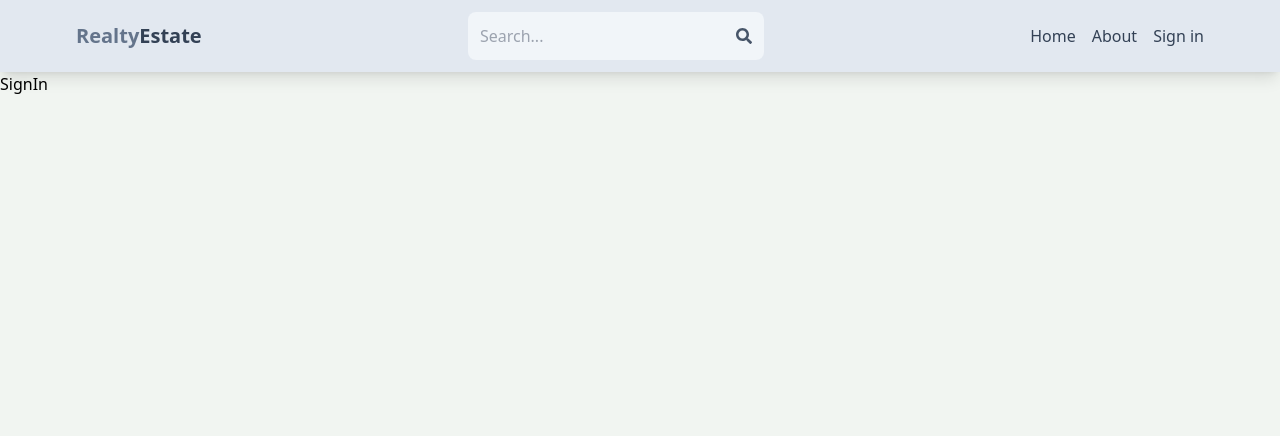
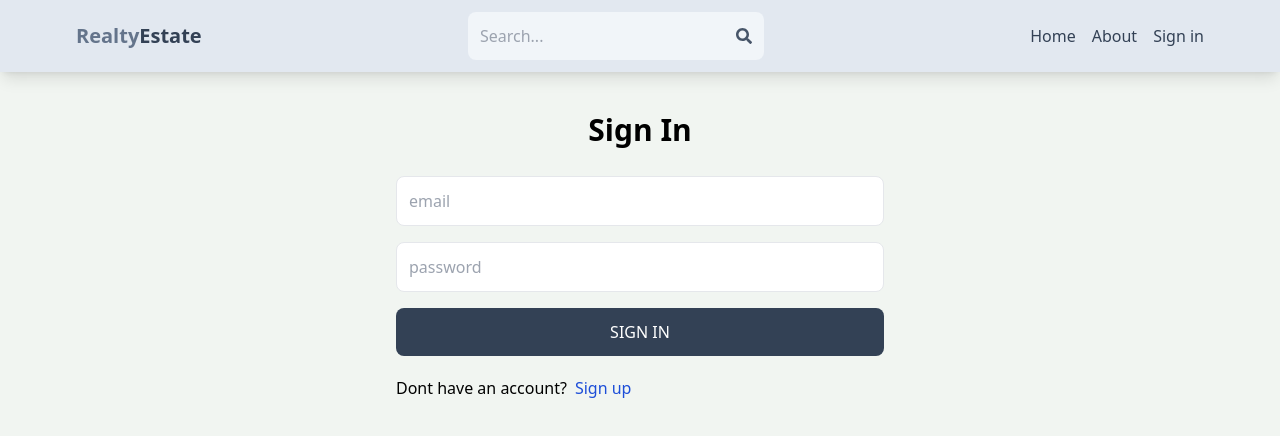
Before and after one commit to Om-Shankar-191019/Realty, a React (Vite) app in the folder client/: page /sign-in in a window 1280 px wide. Shown: the top 436 px of the page. Built offline with nearby package versions, Linux system fonts and the light colour scheme.

Commit message:
complete sign in page functionality

```diff
--- a/client/src/pages/SignIn.jsx
+++ b/client/src/pages/SignIn.jsx
@@ -1,7 +1,73 @@
-import React from "react";
+import React, { useState } from "react";
+import { Link, useNavigate } from "react-router-dom";
 
 const SignIn = () => {
-  return <div>SignIn</div>;
+  const navigate = useNavigate();
+  const [formData, setFormData] = useState({});
+  const [error, setError] = useState(null);
+  const [loading, setLoading] = useState(false);
+
+  const handleChange = (e) => {
+    setFormData({ ...formData, [e.target.id]: e.target.value });
+  };
+
+  const handleSubmit = async (e) => {
+    try {
+      e.preventDefault();
+      setLoading(true);
+      const res = await fetch("/api/auth/Signin", {
+        method: "POST",
+        headers: {
+          "Content-Type": "application/json",
+        },
+        body: JSON.stringify(formData),
+      });
+      const data = await res.json();
+
+      if (data.success === false) {
+        setLoading(false);
+        setError(data.message);
+        return;
+      }
+      setError(null);
+      setLoading(false);
+      navigate("/");
+    } catch (error) {
+      setLoading(false);
+      setError(error.message);
+    }
+  };
+  return (
+    <div className="max-w-lg mx-auto p-3">
+      <h1 className="font-semibold text-3xl text-center my-7">Sign In</h1>
+      <form className="flex flex-col gap-4  " onSubmit={handleSubmit}>
+        <input
+          type="email"
+          placeholder="email"
+          id="email"
+          className="border p-3 rounded-lg"
+          onChange={handleChange}
+        />
+        <input
+          type="password"
+          placeholder="password"
+          id="password"
+          className="border p-3 rounded-lg"
+          onChange={handleChange}
+        />
+        <button className="bg-slate-700 text-white p-3 rounded-lg uppercase hover:opacity-95 disabled:opacity-80">
+          {loading ? "Loading..." : "Sign in"}
+        </button>
+      </form>
+      <div className="flex gap-2 mt-5">
+        <p>Dont have an account?</p>
+        <Link to="/sign-up">
+          <span className="text-blue-700">Sign up</span>
+        </Link>
+      </div>
+      {error && <p className="text-red-500 mt-5 ">{error}</p>}
+    </div>
+  );
 };
 
 export default SignIn;
```
